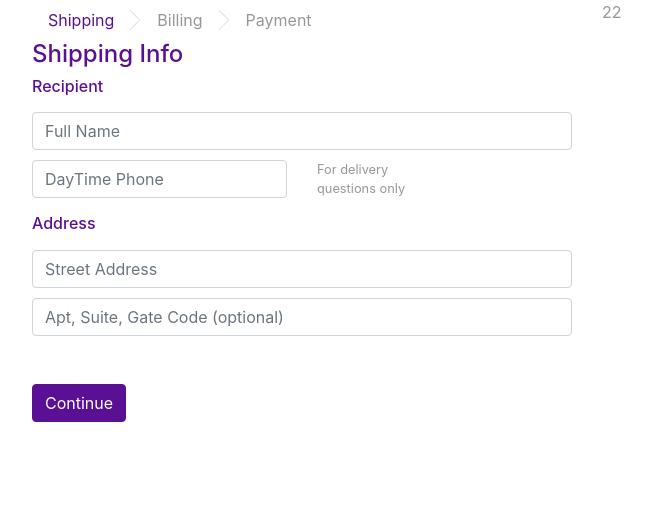
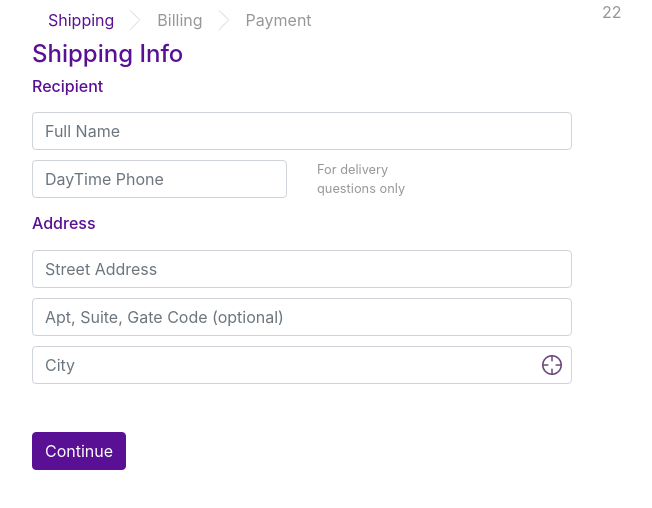
Before and after one commit to eich47/order, a Vue app: page / in a window 1280 px wide. Shown: the top 508 px of the page, without its empty margins (53-705 px from the left). Built offline with nearby package versions, Linux system fonts and the light colour scheme.

Commit message:
компонент "city" с геолокацией

```diff
--- /dev/null
+++ b/src/components/FormInputLocation.vue
@@ -0,0 +1,47 @@
+<template>
+  <div class="wrapper">
+    <div class="image-wrapper">
+      <b-form-input type="text" :placeholder="placeholder" v-model="text">
+      </b-form-input>
+      <img class="location-icon" :src="src" alt="location icon" />
+    </div>
+  </div>
+</template>
+
+<script>
+export default {
+  name: "FormInputLocation",
+  data() {
+    return {
+      text: "",
+      src: require("@/assets/ico/detect_geolocation.png")
+    };
+  },
+  props: {
+    placeholder: {
+      type: String,
+      required: true
+    },
+    isRequiredField: {
+      type: Boolean,
+      required: true
+    }
+  }
+};
+</script>
+
+<style scoped>
+input {
+  padding-right: 50px;
+}
+.image-wrapper {
+  position: relative;
+}
+.location-icon {
+  position: absolute;
+  right: 10px;
+  top: 50%;
+  transform: translate(0, -50%);
+  z-index: 1;
+}
+</style>
--- a/src/components/FormUserInfo.vue
+++ b/src/components/FormUserInfo.vue
@@ -15,6 +15,7 @@
         placeholder="Apt, Suite, Gate Code (optional)"
         :isRequiredField="false"
       />
+      <FormInputLocation placeholder="City" :is-required-field="true" />
       <b-button class="mt-5" type="submit" variant="primary">
         Continue
       </b-button>
@@ -26,9 +27,15 @@
 import FormSectionTitle from "@/components/FormSectionTitle";
 import FormInputText from "@/components/FormInputText";
 import FormInputPhone from "@/components/FormInputPhone";
+import FormInputLocation from "@/components/FormInputLocation";
 export default {
   name: "FormUserInfo",
-  components: { FormInputPhone, FormInputText, FormSectionTitle }
+  components: {
+    FormInputLocation,
+    FormInputPhone,
+    FormInputText,
+    FormSectionTitle
+  }
 };
 </script>
 
```
Also changed, not shown: src/assets/ico/detect_geolocation.png (added).
